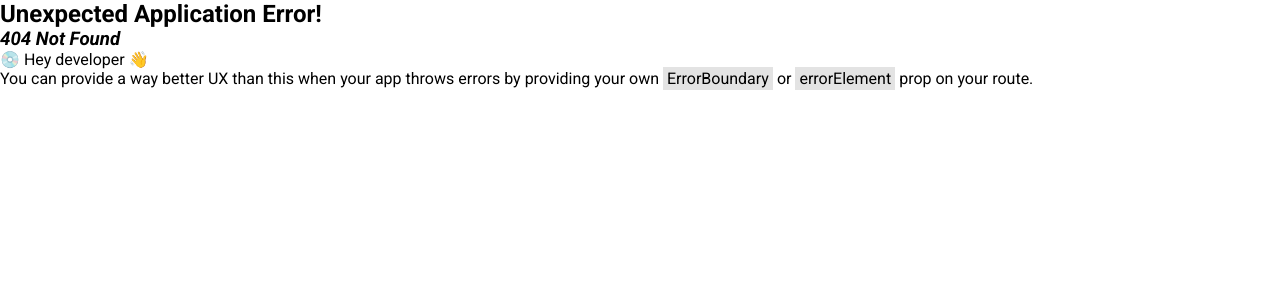
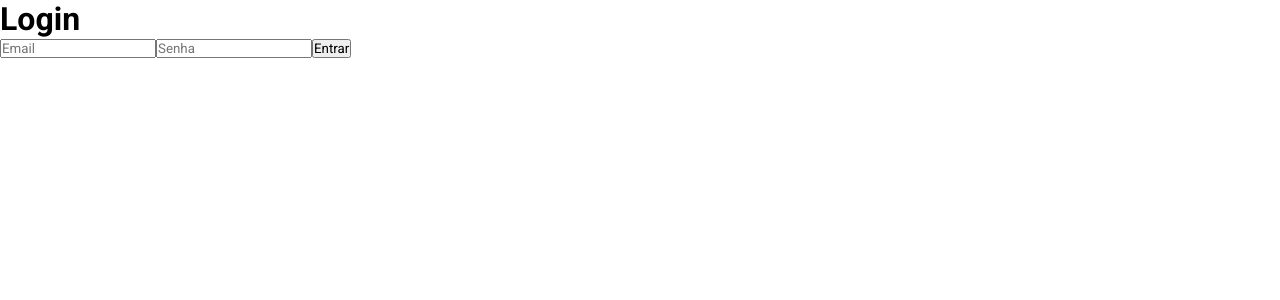
Before and after one commit to felipejannuario/Cadastro-usuarios-React, a React (Vite) app: page /login in a window 1280 px wide. Before the commit this address had no page. Shown: the top 300 px of the page. Built offline with nearby package versions, Linux system fonts and the light colour scheme.

Commit message:
refactor: melhora a estrutura do código e corrige a lógica de carregamento de usuários

```diff
--- a/src/pages/ListUsers/index.jsx
+++ b/src/pages/ListUsers/index.jsx
@@ -62,7 +62,7 @@ function ListUsers() {
   }
 
   //Proteger rota no front
-  useEffect(() => {
+useEffect(() => {
   const token = localStorage.getItem("token");
   if (!token) {
     navigate("/login");
@@ -71,13 +71,17 @@ function ListUsers() {
 
   async function getUsers() {
     try {
+      setLoading(true);
       const { data } = await api.get("/usuarios", {
         headers: { Authorization: `Bearer ${token}` },
       });
-      setUsers(Array.isArray(data) ? data : []);
+      setUsers(Array.isArray(data.users) ? data.users : []);
     } catch (error) {
       console.error("Erro ao buscar usuários:", error);
+      setErrorMessage("Erro ao carregar usuários");
       setUsers([]);
+    } finally {
+      setLoading(false);
     }
   }
 
--- a/src/pages/Login/index.jsx
+++ b/src/pages/Login/index.jsx
@@ -1,51 +1,44 @@
-import { useRef } from "react";
+import { useState } from "react";
 import { useNavigate } from "react-router-dom";
 import api from "../../services/api";
 
-import { Container, Form, Title, Input, InputLabel } from "./styles";
-import Button from "../../components/Button";
-import TopBackground from "../../components/TopBackground";
-
 function Login() {
-  const inputEmail = useRef();
-  const inputPassword = useRef();
+  const [email, setEmail] = useState("");
+  const [password, setPassword] = useState("");
+  const [error, setError] = useState("");
   const navigate = useNavigate();
 
-  async function handleLogin() {
+  const login = async () => {
     try {
-      const { data } = await api.post("/admin/login", {
-        email: inputEmail.current.value,
-        password: inputPassword.current.value,
-      });
-
-      // guarda o token no localStorage
+      const { data } = await api.post("/admin/login", { email, password });
+      // Salva o token no localStorage
       localStorage.setItem("token", data.token);
-
-      // redireciona para a lista de usuários
+      // Redireciona para a lista de usuários
       navigate("/lista-de-usuarios");
-    } catch (error) {
-      alert("Login inválido. Verifique suas credenciais.");
+    } catch (err) {
+      setError(err.response?.data?.message || "Erro no login");
+      console.error(err);
     }
-  }
+  };
 
   return (
-    <Container>
-      <TopBackground />
-      <Form>
-        <Title>Login</Title>
-        <div>
-          <InputLabel>Email</InputLabel>
-          <Input type="email" placeholder="Digite seu email" ref={inputEmail} />
-        </div>
-        <div>
-          <InputLabel>Senha</InputLabel>
-          <Input type="password" placeholder="Digite sua senha" ref={inputPassword} />
-        </div>
-        <Button type="button" onClick={handleLogin} theme="primary">
-          Entrar
-        </Button>
-      </Form>
-    </Container>
+    <div>
+      <h1>Login</h1>
+      <input
+        type="email"
+        placeholder="Email"
+        value={email}
+        onChange={(e) => setEmail(e.target.value)}
+      />
+      <input
+        type="password"
+        placeholder="Senha"
+        value={password}
+        onChange={(e) => setPassword(e.target.value)}
+      />
+      <button onClick={login}>Entrar</button>
+      {error && <p style={{ color: "red" }}>{error}</p>}
+    </div>
   );
 }
 
```
Also changed, not shown: src/main.jsx (+8 -8 lines), src/routes.jsx (+6 -1 lines).
